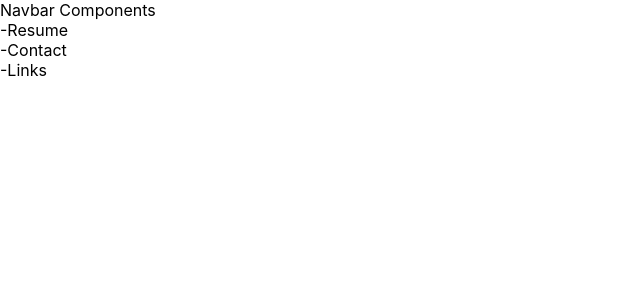
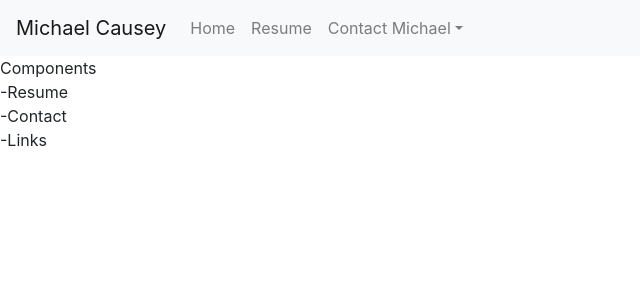
Before and after one commit to cauz825/portfolio-site, a React (Create React App) app: page / in a window 1280 px wide. Shown: the top 300 px of the page, without its empty margins (0-640 px from the left). Built offline with nearby package versions, Linux system fonts and the light colour scheme.

Commit message:
NavBar solved

```diff
--- a/src/App.js
+++ b/src/App.js
@@ -1,9 +1,10 @@
 import React from 'react'
+import Navi from './Components/Navi'
 
 function App() {
   return (
     <div>
-      Navbar
+      <Navi />
       Components<br></br>
         -Resume<br></br>
         -Contact<br></br>
--- /dev/null
+++ b/src/Components/Navi.js
@@ -0,0 +1,25 @@
+import React from 'react';
+import { Navbar, Nav, NavDropdown } from 'react-bootstrap';
+
+function Navi() {
+    return(
+        <Navbar bg="light" expand="lg">
+            <Navbar.Brand href="#home">Michael Causey</Navbar.Brand>
+            <Navbar.Toggle aria-controls="basic-navbar-nav" />
+            <Navbar.Collapse id="basic-navbar-nav">
+                <Nav className="mr-auto">
+                <Nav.Link href="#home">Home</Nav.Link>
+                <Nav.Link href="#link">Resume</Nav.Link>
+                <NavDropdown title="Contact Michael" id="basic-nav-dropdown">
+                    <NavDropdown.Item href="#action/3.1">Email</NavDropdown.Item>
+                    <NavDropdown.Item href="#action/3.2">LinkedIn</NavDropdown.Item>
+                    <NavDropdown.Divider />
+                    <NavDropdown.Item href="#action/3.4">Separated link</NavDropdown.Item>
+                </NavDropdown>
+                </Nav>
+            </Navbar.Collapse>
+        </Navbar>
+    )
+}
+
+export default Navi;
--- a/src/index.js
+++ b/src/index.js
@@ -3,6 +3,7 @@ import ReactDOM from 'react-dom';
 import './index.css';
 import App from './App';
 import reportWebVitals from './reportWebVitals';
+import "bootstrap/dist/css/bootstrap.min.css";
 
 ReactDOM.render(
   <React.StrictMode>
```
Also changed, not shown: src/Components/Carousel.js (added, +7 -0 lines).
